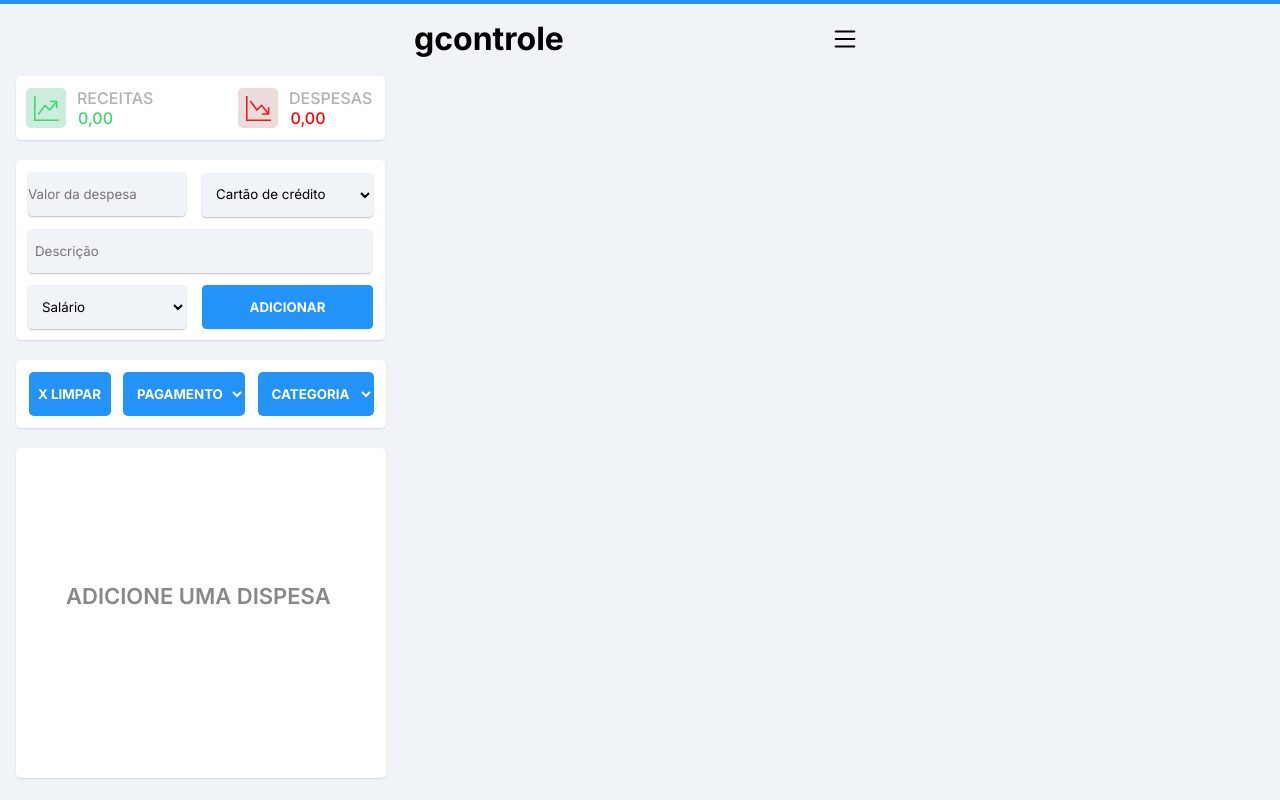
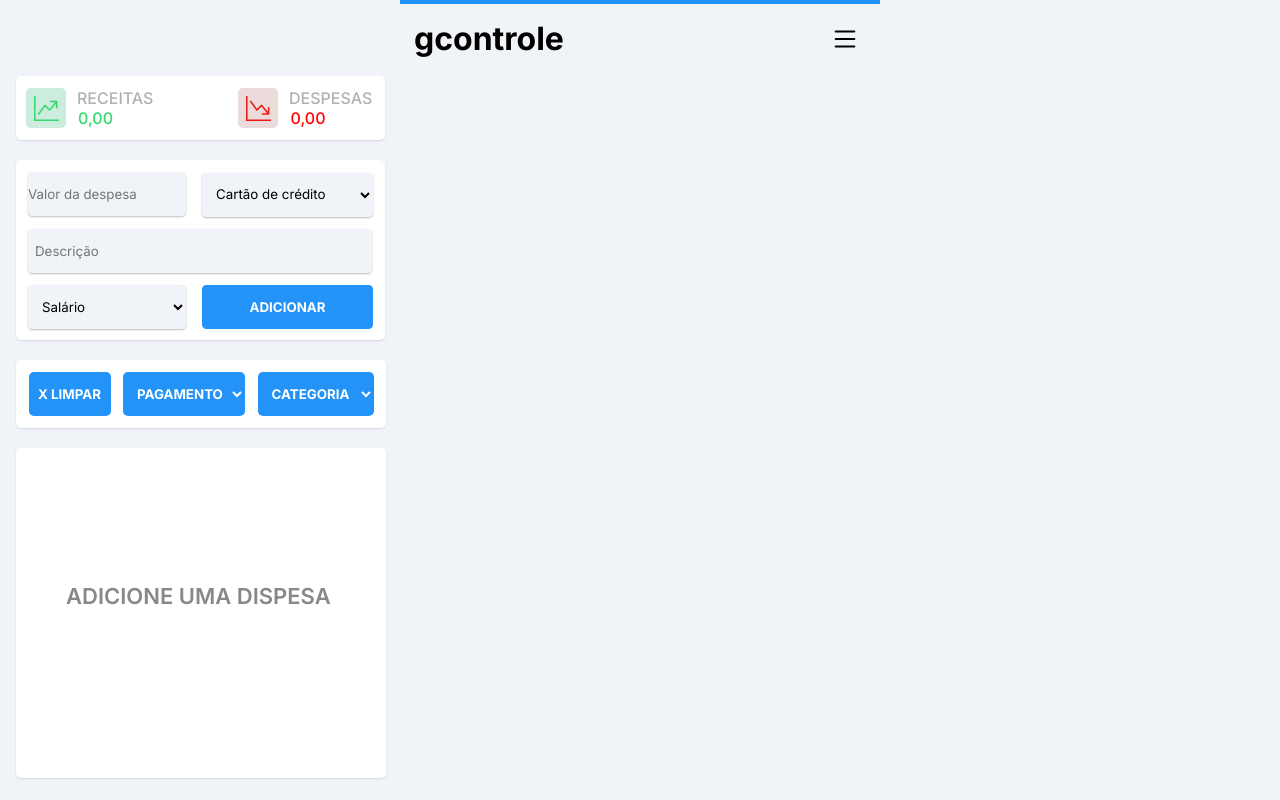
Before and after one commit to ViniciusSoares21/gcontrole, a React (Create React App) app: page / in a window 1280 px wide. Shown: the top 800 px of the page. Built offline with nearby package versions, Linux system fonts and the light colour scheme.

Commit message:
refactory-style: line

```diff
--- a/src/components/NavBar.module.css
+++ b/src/components/NavBar.module.css
@@ -25,6 +25,8 @@
   background-color: rgba(35, 147, 247, 1);
   height: 4px;
   width: 100%;
+  max-width: 480px;
+  margin: auto;
 }
 
 .sideBar {
```
